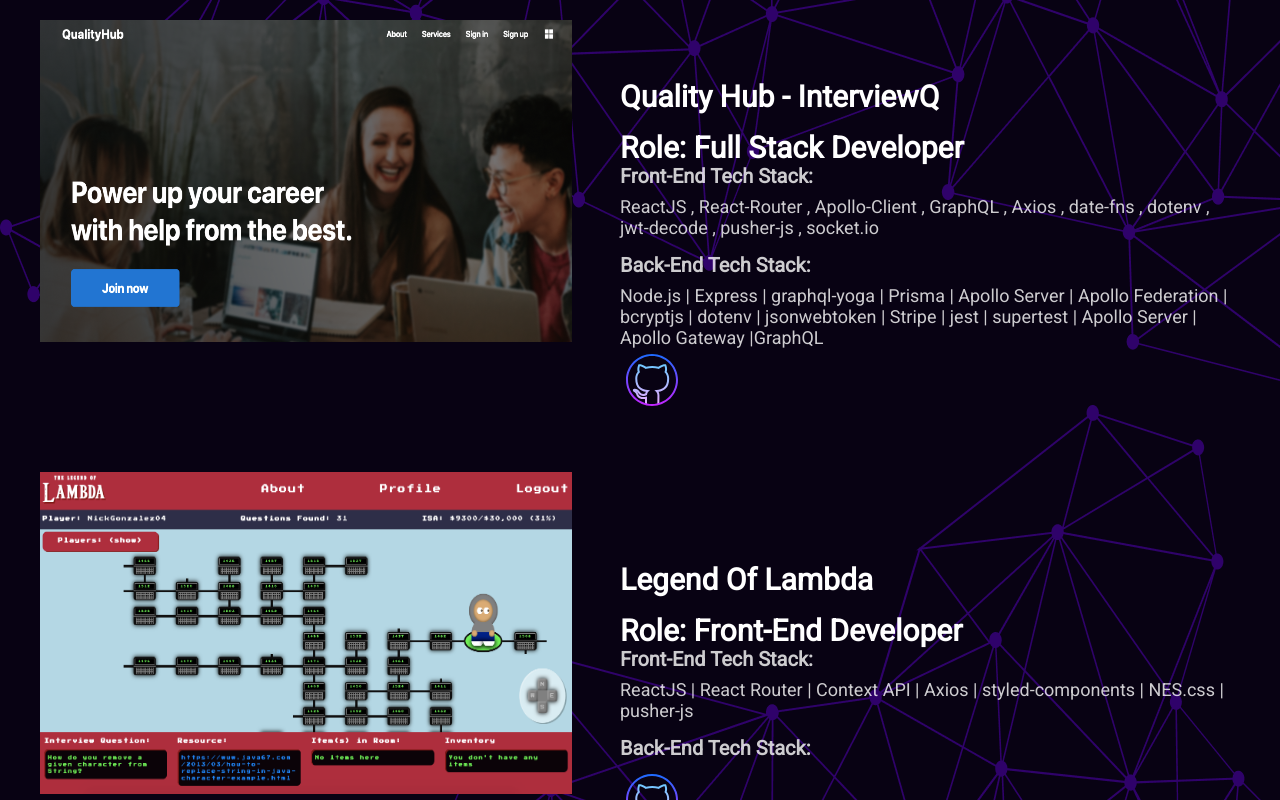
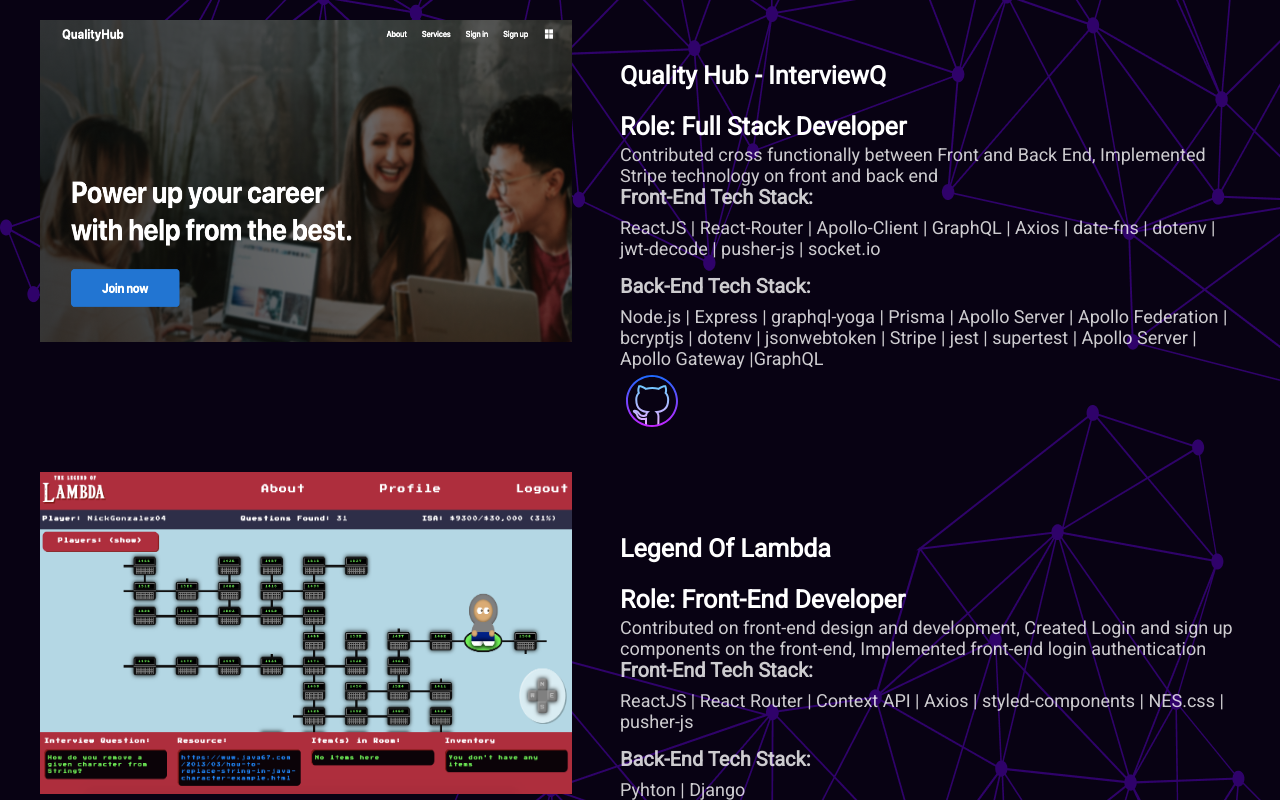
Before and after one commit to NickGonzalez04/Nick_portfolio, a React (Create React App) app in the folder portfolio/: page / in a window 1280 px wide. Shown: the part 480-1280 px from the top of the page. Built offline with nearby package versions, Linux system fonts and the light colour scheme.

Commit message:
NICK_added_role_description_project_details

```diff
--- a/portfolio/src/component_files/04_contact_form.js
+++ b/portfolio/src/component_files/04_contact_form.js
@@ -6,11 +6,7 @@ import '../style_files/04_contact.scss'
 import {GmailIcon} from '../assets_file/svg_file/03_gmail_icon';
 
  const Contact = () => {
-     const [signUp, setSignUp] = useState({
-        // email: '',
-        // name: '',
-        // message: ''
-     });
+     const [signUp, setSignUp] = useState({});
      const [isLoading, setIsLoading ] = useState(false);
 
 
@@ -38,9 +34,9 @@ import {GmailIcon} from '../assets_file/svg_file/03_gmail_icon';
              <div className='line2'></div>
              {isLoading ? (
                  <div>
-                <Loading/>
+                     <Loading />
                  </div>
-                ):(
+             ) : (
                      <div id="contact" className="Form">
                          <div className='contact-form' >
                              <form onSubmit={handleSubmit}>
@@ -62,6 +58,7 @@ import {GmailIcon} from '../assets_file/svg_file/03_gmail_icon';
                                              placeholder='Email'
                                              value={signUp.email}
                                              onChange={handleChange}
+                                             required
                                          />
                                      </div>
                                      <div className="contact-input">
@@ -71,6 +68,7 @@ import {GmailIcon} from '../assets_file/svg_file/03_gmail_icon';
                                              placeholder='Name'
                                              value={signUp.firstName}
                                              onChange={handleChange}
+                                             required
                                          />
                                      </div>
                                  </div>
@@ -81,6 +79,7 @@ import {GmailIcon} from '../assets_file/svg_file/03_gmail_icon';
                                          type='text'
                                          placeholder='Message...'
                                          onChange={handleChange}
+                                         required
                                      />
                                  </div>
                              </form>
@@ -90,7 +89,6 @@ import {GmailIcon} from '../assets_file/svg_file/03_gmail_icon';
                      </div>
                  )}
          </>
-
      )
  };
 
--- a/portfolio/src/component_files/06_project_data.js
+++ b/portfolio/src/component_files/06_project_data.js
@@ -3,31 +3,38 @@
 export const project_info = [
 	{
         project_title: 'Quality Hub - InterviewQ',
-        project_link: 'https://wwww.explorequality.com',
+		project_link: 'https://wwww.explorequality.com',
+		description: 'Gig economy hub app connecting job seekers with career coaches in a variety of quality assessment areas',
 		role: 'Full Stack Developer',
+		role_info: 'Contributed cross functionally between Front and Back End, Implemented Stripe technology on front and back end',
 		img_src: '/images/Qualityhub.png',
 		link_title: 'GitHub',
 		link_url: 'https://github.com/TheCovey',
-        tech_stack : ['ReactJS , React-Router , Apollo-Client , GraphQL , Axios , date-fns , dotenv , jwt-decode , pusher-js , socket.io '],
+        tech_stack : 'ReactJS | React-Router | Apollo-Client | GraphQL | Axios | date-fns | dotenv | jwt-decode | pusher-js | socket.io ',
         tech_stack_2: 'Node.js | Express | graphql-yoga | Prisma | Apollo Server | Apollo Federation | bcryptjs | dotenv | jsonwebtoken | Stripe | jest | supertest | Apollo Server | Apollo Gateway |GraphQL '
 	},
 	{
         project_title: 'Legend Of Lambda',
-        project_link: 'https://lambdalegend.netlify.com/',
+		project_link: 'https://lambdalegend.netlify.com/',
+		description: 'Multi-User Dungeon RPG where players collect questions that assist in preparing them for technical coding interviews',
 		role: 'Front-End Developer',
-		role_info: 'Wrote front-end authentication',
+		role_info: 'Contributed on front-end design and development, Created Login and sign up components on the front-end, Implemented front-end login authentication',
 		img_src: '/images/Legend_Of_Lambda.png',
 		link_title: 'GitHub',
 		link_url: 'https://github.com/CS25-BuildWeek-JJTBN/Front-End',
-		tech_stack : 'ReactJS | React Router | Context API | Axios | styled-components | NES.css | pusher-js'
+		tech_stack : 'ReactJS | React Router | Context API | Axios | styled-components | NES.css | pusher-js',
+		tech_stack_2: 'Pyhton | Django ',
 	},
 	{
         project_title: 'Create Your Own Adventure',
-        project_link: 'https://createadventure.netlify.com/',
+		project_link: 'https://createadventure.netlify.com/',
+		description: 'User platform for creating collaborative an interactive decision tree stories',
 		role: 'Front-End Developer',
+		role_info: 'Contributed on front-end design and development, Created Login and sign up components on the front-end, Implemented front-end login authentication',
 		img_src: '/images/CRYA.png',
 		link_title: 'GitHub',
 		link_url: 'https://github.com/Lambda-Hackathon-2020-Git-Adventure/Git-Adventure-Frontend',
-		tech_stack : 'ReactJS | React | Router | React Hooks | Axios | d3 | styled-components | dotenv | modali'
+		tech_stack : 'ReactJS | React | Router | React Hooks | Axios | d3 | styled-components | dotenv | modali',
+		tech_stack_2: 'Node | Express',
 	},
 ];
--- a/portfolio/src/component_files/07_project_card.js
+++ b/portfolio/src/component_files/07_project_card.js
@@ -16,8 +16,10 @@ export default function ProjectCard({ projects }){
             </div>
             <div className="project-info">
                 <h1>{projects.project_title}</h1>
+                <p>{projects.descripition}</p>
                 <br></br>
                 <h1>Role: {projects.role}</h1>
+                <p>{projects.role_info}</p>
                 <h3>Front-End Tech Stack:</h3>
                 <p>{projects.tech_stack}</p>
                 <br></br>
--- a/portfolio/src/style_files/07_project_cards.scss
+++ b/portfolio/src/style_files/07_project_cards.scss
@@ -20,7 +20,7 @@
             font-family: Roboto;
             font-style: normal;
             font-weight: bold;
-            font-size: 30px;
+            font-size: 25px;
             line-height: 35px;
             color: #FFFFFF;
         }
```
Lines whose indentation alone changed are shown as unchanged.
